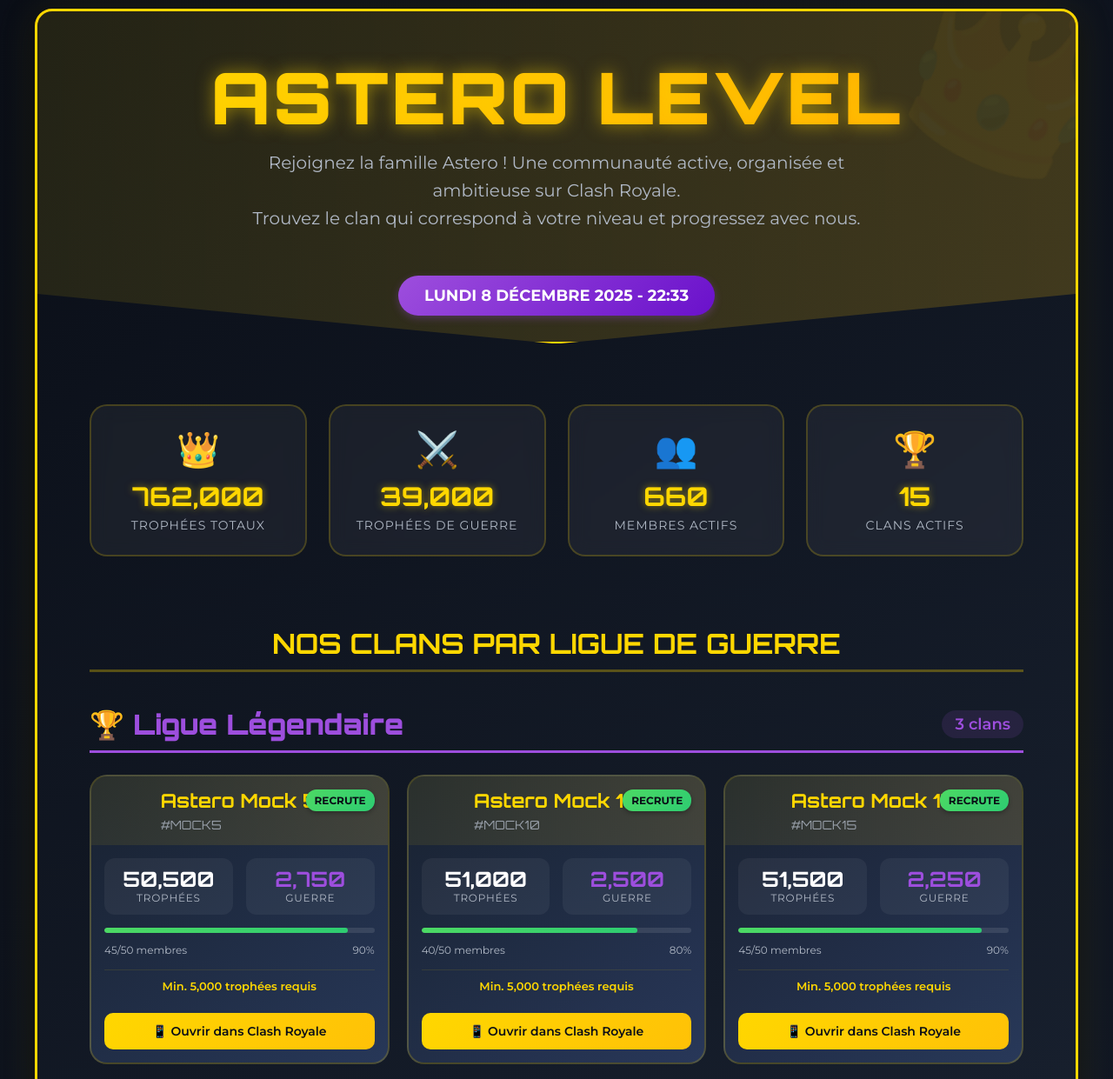
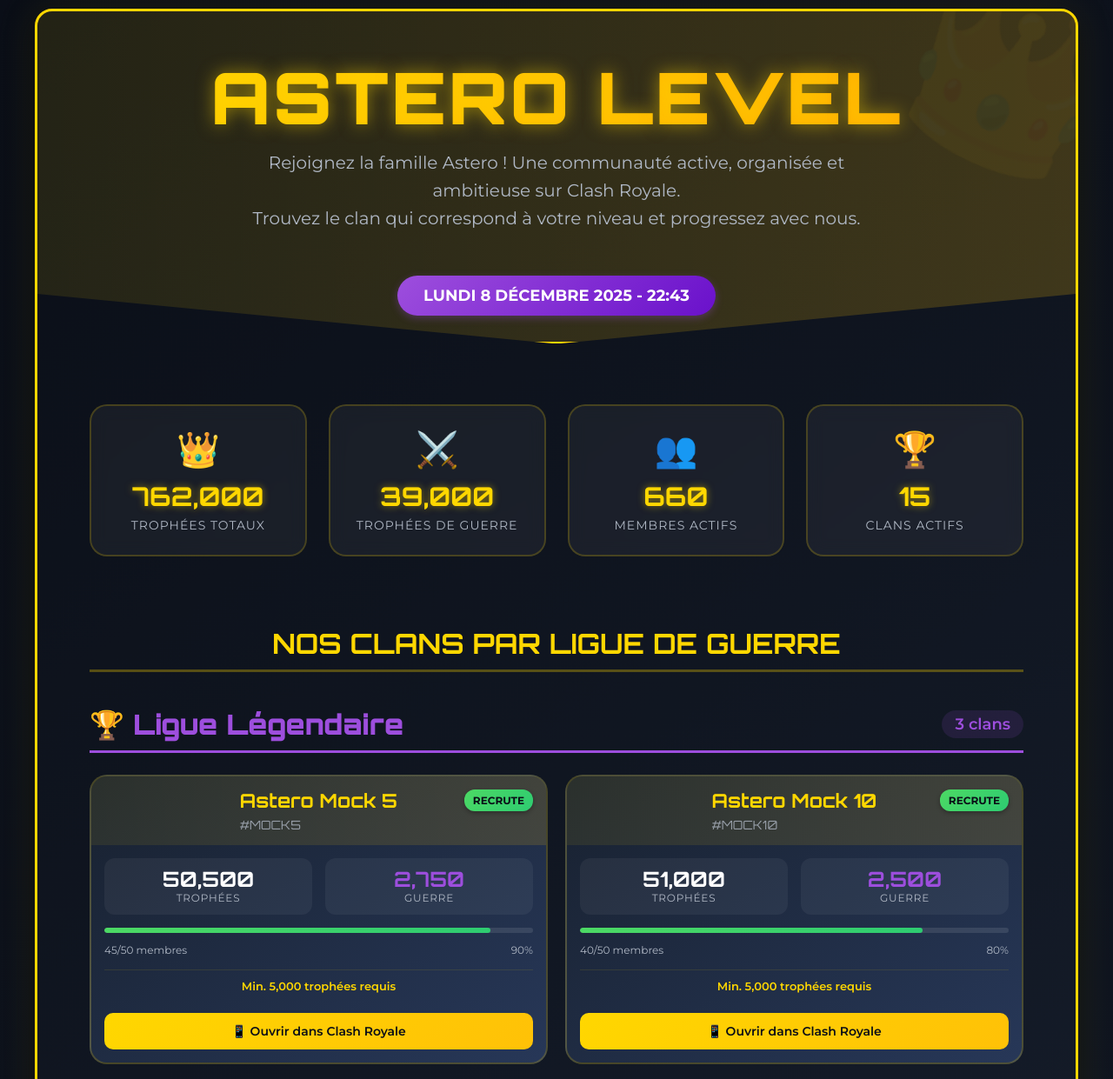
Before and after one commit to asteroclash/asteroclash.github.io, a plain HTML site: page index.html in a window 1280 px wide. Shown: the top 1241 px of the page at 87% size. Drawn offline with Linux system fonts and the light colour scheme.

Commit message:
Update index.html from local flyer

```diff
--- a/index.html
+++ b/index.html
@@ -424,21 +424,21 @@
 
         @media (min-width: 1024px) {
             .clans-grid {
-                grid-template-columns: repeat(3, 1fr);
+                grid-template-columns: repeat(2, 1fr);
                 gap: 20px;
             }
         }
 
         @media (min-width: 1400px) {
             .clans-grid {
+                grid-template-columns: repeat(3, 1fr);
+                gap: 25px;
+            }
+        }
+
+        @media (min-width: 2000px) {
+            .clans-grid {
                 grid-template-columns: repeat(4, 1fr);
-                gap: 25px;
-            }
-        }
-
-        @media (min-width: 1800px) {
-            .clans-grid {
-                grid-template-columns: repeat(5, 1fr);
                 gap: 30px;
             }
         }
@@ -1078,7 +1078,7 @@
                 Rejoignez la famille Astero ! Une communauté active, organisée et ambitieuse sur Clash Royale.<br>
                 Trouvez le clan qui correspond à votre niveau et progressez avec nous.
             </p>
-            <div class="date-badge" id="current-date">LUNDI 8 DÉCEMBRE 2025 - 22:33</div>
+            <div class="date-badge" id="current-date">LUNDI 8 DÉCEMBRE 2025 - 22:43</div>
         </header>
 
         <!-- Stats globales -->
```
